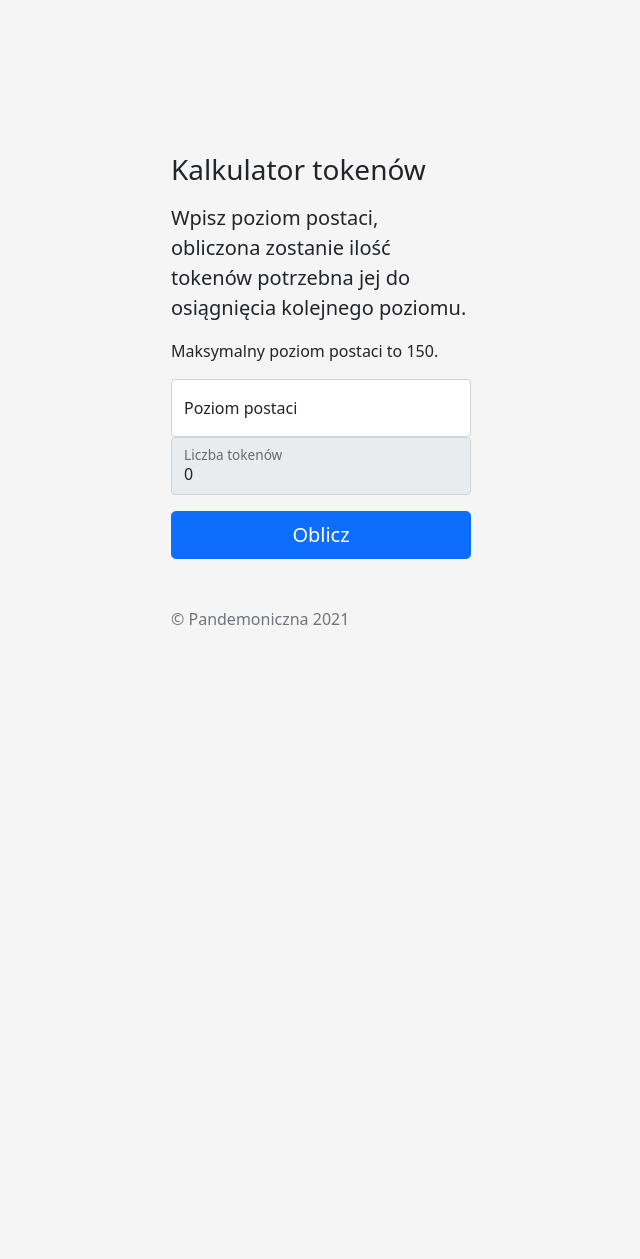
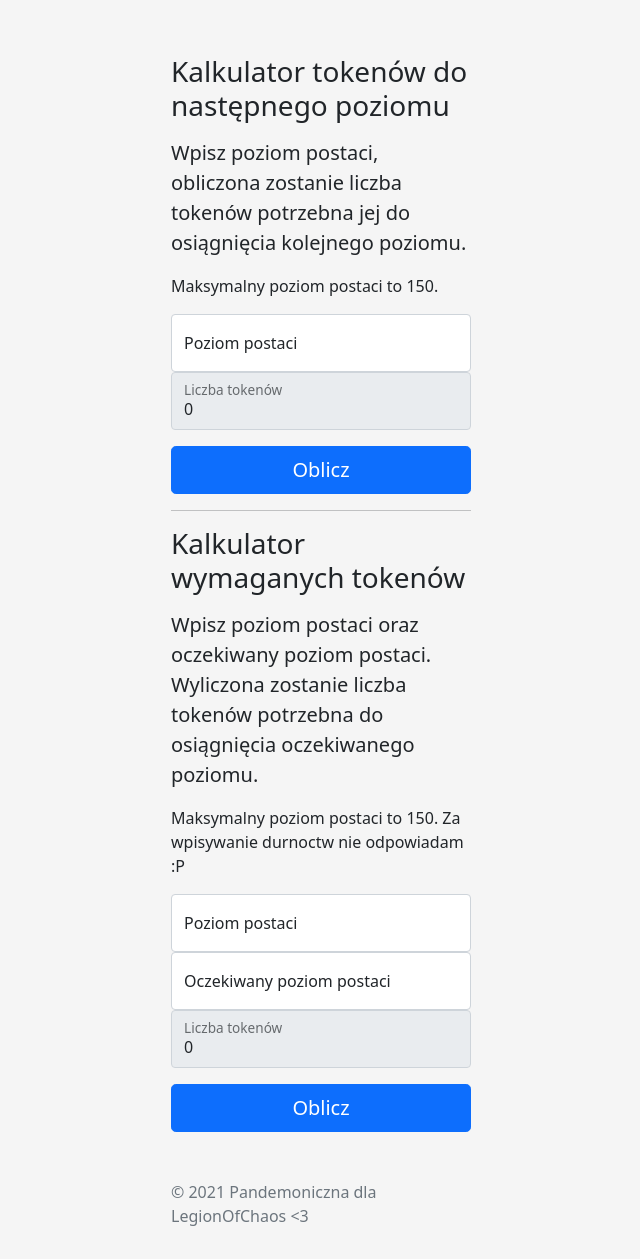
Before and after one commit to Pandemoniczna/Pandemoniczna.github.io, a plain HTML site: page index.html in a window 1280 px wide. Shown: the whole page, without its empty margins (319-959 px from the left). Before the commit the page ends 800 px from the top, so only its background shows below. Drawn offline with nearby package versions, Linux system fonts and the light colour scheme.

Commit message:
Update index.html
New func added

```diff
--- a/index.html
+++ b/index.html
@@ -11,9 +11,9 @@
 	<body>
 	<main class="form-signin">
   <form>
-    <h1 class="h3 mb-3 fw-normal">Kalkulator tokenów</h1>
+    <h1 class="h3 mb-3 fw-normal">Kalkulator tokenów do następnego poziomu</h1>
 	<p class="lead">
-  Wpisz poziom postaci, obliczona zostanie ilość tokenów potrzebna jej do osiągnięcia kolejnego poziomu.
+  Wpisz poziom postaci, obliczona zostanie liczba tokenów potrzebna jej do osiągnięcia kolejnego poziomu.
   </p>
   <p>
   Maksymalny poziom postaci to 150.
@@ -41,10 +41,56 @@
     document.getElementById("floatingTokens").value = wynik;
     }
     </script>
-    <p class="mt-5 mb-3 text-muted">&copy; Pandemoniczna 2021</p>
+
+
+  </form>
+  <hr>
+  <form>
+    <h1 class="h3 mb-3 fw-normal">Kalkulator wymaganych tokenów</h1>
+	<p class="lead">
+  Wpisz poziom postaci oraz oczekiwany poziom postaci. Wyliczona zostanie liczba tokenów potrzebna do osiągnięcia oczekiwanego poziomu.
+  </p>
+  <p>
+  Maksymalny poziom postaci to 150. Za wpisywanie durnoctw nie odpowiadam :P
+  <p>
+
+
+    <div class="form-floating">
+      <input type="text" class="form-control" id="floatingLevel2" placeholder="Poziom postaci">
+      <label for="floatingLevel2">Poziom postaci</label>
+    </div>
+	<div class="form-floating">
+      <input type="text" class="form-control" id="floatingDesired2" placeholder="Oczekiwany poziom postaci">
+      <label for="floatingLevel2">Oczekiwany poziom postaci</label>
+    </div>
+	<fieldset disabled>
+    <div class="form-floating">
+      <input type="text" class="form-control" id="floatingTokens2" placeholder="Liczba tokenów" value="0">
+      <label for="floatingTokens2">Liczba tokenów</label>
+    </div>
+	</fieldset>
+    <div class="checkbox mb-3">
+    </div>
+    <button class="w-100 btn btn-lg btn-primary" type="button" onclick="ileTokenow2()">Oblicz</button>
+	<script type="text/javascript">
+    "use strict"
+    function ileTokenow2 () {
+    var poziom2 = document.getElementById("floatingLevel2").value;
+    poziom2 = parseFloat (poziom2);
+	var desired2 = document.getElementById("floatingDesired2").value;
+    desired2 = parseFloat (desired2);
+	var sum = 0;
+	for (var i = poziom2; i < desired2; i++) {
+	sum += Math.round(0.00565071*(Math.pow(i,2.47622)) +  1.33306);
+	}
+    document.getElementById("floatingTokens2").value = sum;
+    }
+    </script>
+
+
   </form>
 
-
+<p class="mt-5 mb-3 text-muted">&copy; 2021  Pandemoniczna dla LegionOfChaos <3</p>
 </main>
 	<script src="https://cdn.jsdelivr.net/npm/bootstrap@5.1.1/dist/js/bootstrap.bundle.min.js" integrity="sha384-/bQdsTh/da6pkI1MST/rWKFNjaCP5gBSY4sEBT38Q/9RBh9AH40zEOg7Hlq2THRZ" crossorigin="anonymous"></script>
 	</body>
```
